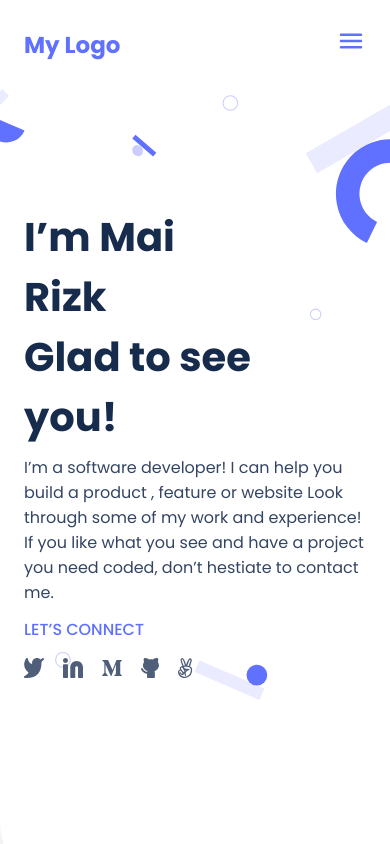
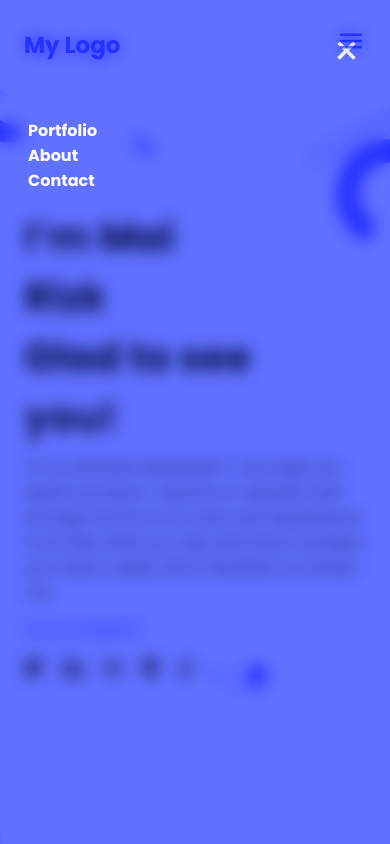
Before and after one commit to MaiRizk/my-portfolio, a website: page index.html in a window 390 px wide. Both pictures are taken after a click on the picture 351 px from the left and 41 px from the top of the page. Shown: the top 844 px of the page. Drawn offline with Linux system fonts and the light colour scheme.

Commit message:
Setup JS linters, add functionality and styles to mobile menu

```diff
--- a/index.html
+++ b/index.html
@@ -21,12 +21,27 @@
 	</head>
 	<body>
 		<header>
-      <a href="index.html" class="primary nav-header">My Logo</a>
+			<div id="myNav" class="overlay">
+				<a class="closebtn" id="closebtn">&times;</a>
+				<div class="overlay-content" id="overlay-content">
+					<a href="#Portfolio">Portfolio</a>
+					<a href="#About">About</a>
+					<a href="#Contact">Contact</a>
+				</div>
+			</div>
+			<a href="index.html" id="nav-header" class="primary nav-header"
+				>My Logo</a
+			>
 			<nav>
-        <img class="nav-img" src="./images/menu.svg" alt="menu" />
-        <a href="#"> Portfolio </a>
-        <a href="#"> About </a>
-        <a href="#"> Contact </a>
+				<img
+					id="img"
+					class="nav-img"
+					src="./images/menu.svg"
+					alt="navigation menu"
+				/>
+				<a href="#Portfolio"> Portfolio </a>
+				<a href="#About"> About </a>
+				<a href="#Contact"> Contact </a>
 			</nav>
 		</header>
 		<section class="personal-info">
@@ -72,7 +87,7 @@
 				</ul>
 			</div>
 		</section>
-    <section class="work">
+		<section class="work" id="Portfolio">
 			<div class="card">
 				<img class="card-img" src="./images/tonic.svg" alt="work snapshot" />
 				<div class="card-content">
@@ -198,7 +213,7 @@
 				</div>
 			</div>
 		</section>
-    <section class="about-me">
+		<section class="about-me" id="About">
 			<div class="about-container">
 				<div>
 					<h2>
@@ -274,7 +289,7 @@
 				</ul>
 			</div>
 		</section>
-    <footer>
+		<footer id="Contact">
 			<form action="https://formspree.io/f/xpznwdae" method="POST">
 				<div class="form-container">
 					<h4>Contact me</h4>
@@ -309,5 +324,6 @@
 				</div>
 			</form>
 		</footer>
+		<script src="./index.js"></script>
 	</body>
 </html>
--- /dev/null
+++ b/index.js
@@ -0,0 +1,15 @@
+function openNav() {
+  document.getElementById('myNav').style.width = '100%';
+}
+
+function closeNav() {
+  document.getElementById('myNav').style.width = '0%';
+}
+
+const menuIcon = document.getElementById('img');
+const closebtn = document.getElementById('closebtn');
+const menuLinks = document.getElementById('overlay-content');
+
+menuIcon.addEventListener('click', openNav);
+closebtn.addEventListener('click', closeNav);
+menuLinks.addEventListener('click', closeNav);
--- a/package.json
+++ b/package.json
@@ -18,6 +18,10 @@
   },
   "homepage": "https://github.com/MaiRizk/my-portfolio#readme",
   "devDependencies": {
+    "babel-eslint": "^10.1.0",
+    "eslint": "^7.32.0",
+    "eslint-config-airbnb-base": "^14.2.1",
+    "eslint-plugin-import": "^2.26.0",
     "hint": "^7.1.1",
     "stylelint": "^13.13.1",
     "stylelint-config-standard": "^21.0.0",
--- a/styles.css
+++ b/styles.css
@@ -12,6 +12,49 @@ header {
 
 .primary {
   color: #6070ff;
+}
+
+.overlay {
+  height: 100%;
+  width: 0;
+  position: fixed;
+  z-index: 1;
+  left: 0;
+  top: 0;
+  background-color: #6070FF;
+  backdrop-filter: blur(8px);
+  overflow-x: hidden;
+  transition: 0.5s;
+  mix-blend-mode: multiply;
+}
+
+.overlay-content {
+  position: relative;
+  top: 14%;
+  width: 100%;
+  text-align: left;
+  padding-left: 28px;
+}
+
+.overlay a {
+  text-decoration: none;
+  font-weight: 600;
+  color: white;
+  display: block;
+  transition: 0.3s;
+}
+
+.overlay a:hover,
+.overlay a:focus {
+  color: #f1f1f1;
+}
+
+.overlay .closebtn {
+  position: absolute;
+  top: 20px;
+  right: 30px;
+  font-size: 42px;
+  font-weight: 300;
 }
 
 ul {
@@ -396,7 +439,6 @@ form button {
     background: #6070ff;
     color: white;
     box-shadow: 0 8px 16px rgba(64, 83, 252, 0.24);
-    font-size: 20px;
   }
 
   .primary-btn:active {
@@ -456,11 +498,6 @@ form button {
     height: 25px;
   }
 
-  .card-img:hover {
-    width: 102%;
-    height: 102%;
-  }
-
   .card:nth-child(even) {
     display: flex;
     flex-direction: row-reverse;
@@ -469,6 +506,15 @@ form button {
 
   .card:nth-child(even) .card-img {
     width: 48.5%;
+  }
+
+  .primary-btn:hover {
+    font-size: 20px;
+  }
+
+  .card-img:hover {
+    width: 102%;
+    height: 102%;
   }
 
   form p:hover {
@@ -480,6 +526,7 @@ form button {
   }
 
   @keyframes turn {
-    100% { transform: rotate(360deg); }
+    100%{transform: rotate(360deg);}
   }
+
 }
```
Also changed, not shown: .eslintrc.json (added), .github/workflows/linters.yml, .stylelintrc.json, 2 other files. Lines whose indentation alone changed are shown as unchanged.
